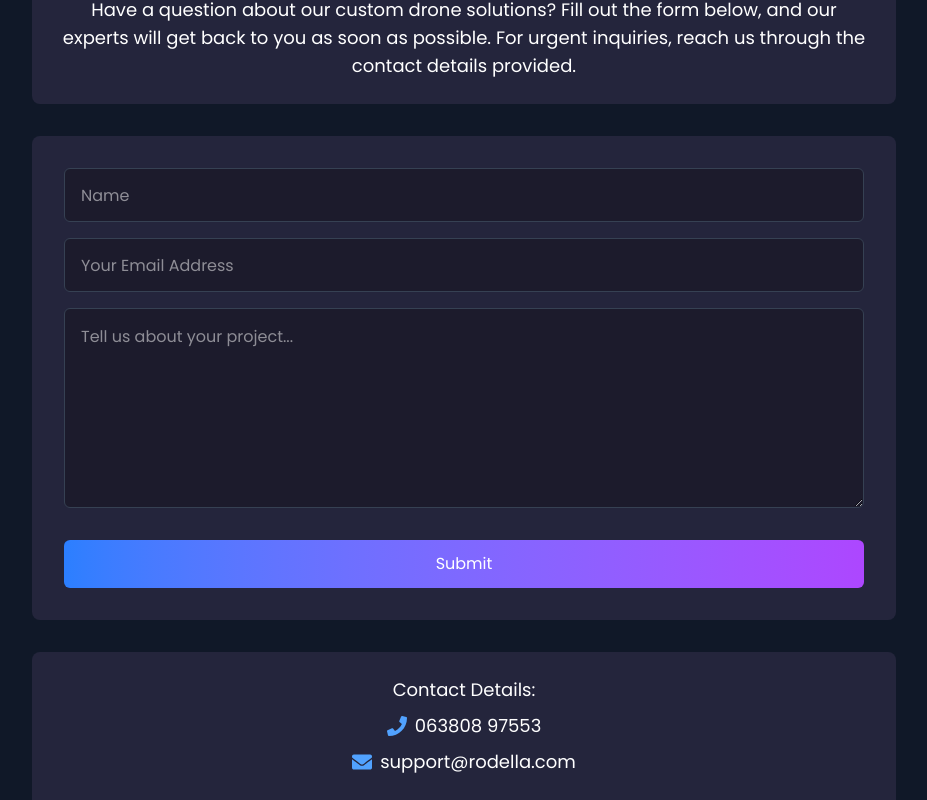
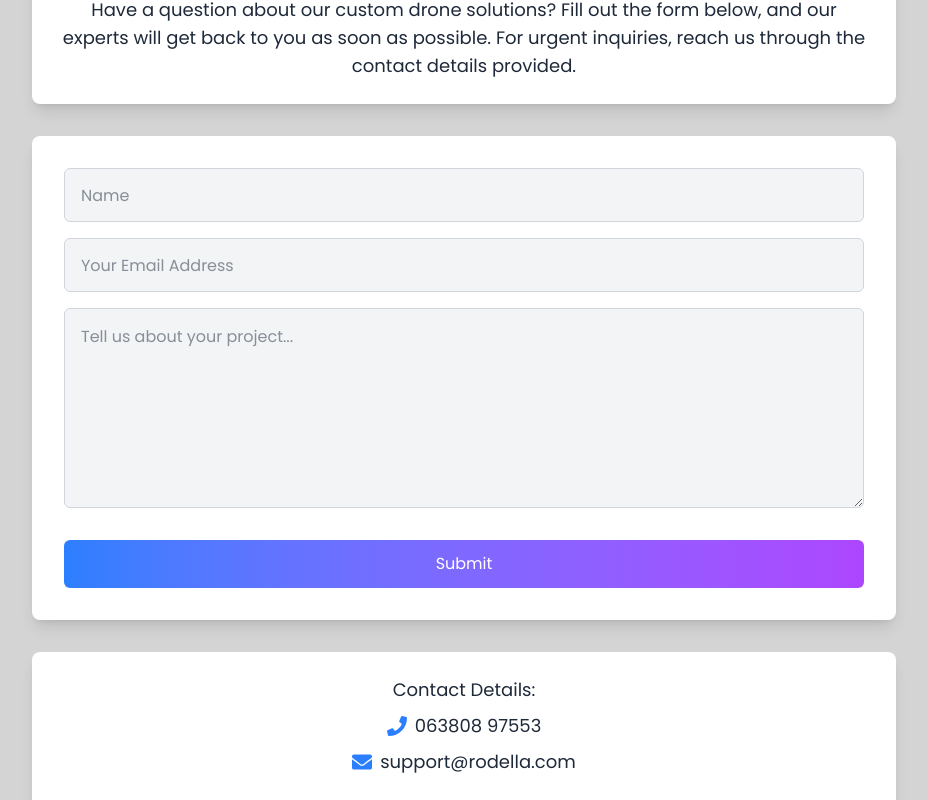
Before and after one commit to Devmangrani/JobSewa, a React (Vite) app in the folder rodella-website/: page /contact in a window 1280 px wide. Shown: the part 220-1020 px from the top of the page, without its empty margins (176-1103 px from the left). Built offline with nearby package versions, Linux system fonts and the light colour scheme.

Commit message:
Update the ContactUs Page UI

```diff
--- a/rodella-website/src/pages/ContactUs.jsx
+++ b/rodella-website/src/pages/ContactUs.jsx
@@ -29,17 +29,17 @@ const ContactUs = () => {
   };
 
   return (
-    <section className="pt-2 bg-gray-900">
+    <section className="pt-2 bg-neutral-300">
       <Navbar />
-      <div className="container mx-auto max-w-4xl px-4 py-8 text-white">
-        <h1 className="section-title text-white text-5xl font-Gilroy mb-10 text-center">
+      <div className="container mx-auto max-w-4xl px-4 py-8 text-gray-800">
+        <h1 className="section-title text-gray-800 text-5xl font-Gilroy mb-10 text-center">
           Contact Us
         </h1>
 
         <div className="grid gap-8">
           {/* Info Section */}
-          <div className="bg-[#24253C] p-6 rounded-lg text-center">
-            <p className="text-white text-lg font-Gilroy">
+          <div className="bg-white p-6 rounded-lg shadow-lg text-center">
+            <p className="text-gray-800 text-lg font-Gilroy">
               Have a question about our custom drone solutions? Fill out the
               form below, and our experts will get back to you as soon as
               possible. For urgent inquiries, reach us through the contact
@@ -48,7 +48,7 @@ const ContactUs = () => {
           </div>
 
           {/* Contact Form */}
-          <div className="bg-[#24253C] p-8 rounded-lg">
+          <div className="bg-white p-8 rounded-lg shadow-lg">
             <form
               className="flex flex-col w-full space-y-4"
               onSubmit={handleSubmit}
@@ -59,7 +59,7 @@ const ContactUs = () => {
                 placeholder="Name"
                 value={formData.name}
                 onChange={handleChange}
-                className="bg-[#1C1B2C] p-4 rounded-md border border-gray-700 focus:outline-none focus:ring-2 focus:ring-blue-500 w-full"
+                className="bg-gray-100 p-4 rounded-md border border-gray-300 focus:outline-none focus:ring-2 focus:ring-blue-500 w-full"
                 style={{ height: "54px" }}
               />
               <motion.input
@@ -68,7 +68,7 @@ const ContactUs = () => {
                 placeholder="Your Email Address"
                 value={formData.email}
                 onChange={handleChange}
-                className="bg-[#1C1B2C] p-4 rounded-md border border-gray-700 focus:outline-none focus:ring-2 focus:ring-blue-500 w-full"
+                className="bg-gray-100 p-4 rounded-md border border-gray-300 focus:outline-none focus:ring-2 focus:ring-blue-500 w-full"
                 style={{ height: "54px" }}
               />
               <motion.textarea
@@ -76,7 +76,7 @@ const ContactUs = () => {
                 placeholder="Tell us about your project..."
                 value={formData.message}
                 onChange={handleChange}
-                className="bg-[#1C1B2C] p-4 rounded-md border border-gray-700 focus:outline-none focus:ring-2 focus:ring-blue-500 w-full"
+                className="bg-gray-100 p-4 rounded-md border border-gray-300 focus:outline-none focus:ring-2 focus:ring-blue-500 w-full"
                 rows="8"
                 style={{ height: "200px" }}
               />
@@ -91,24 +91,22 @@ const ContactUs = () => {
           </div>
 
           {/* Contact Details */}
-          <div className="bg-[#24253C] p-6 rounded-lg text-center">
-            <p className="text-white text-lg font-Gilroy mb-2">
+          <div className="bg-white p-6 rounded-lg shadow-lg text-center">
+            <p className="text-gray-800 text-lg font-Gilroy mb-2">
               Contact Details:
             </p>
 
             <div className="flex items-center justify-center mb-2">
-              <FaPhone className="text-blue-400 mr-2 text-xl" />
-              <p className="text-white text-lg font-Gilroy">063808 97553</p>
+              <FaPhone className="text-blue-500 mr-2 text-xl" />
+              <p className="text-gray-800 text-lg font-Gilroy">063808 97553</p>
             </div>
             <div className="flex items-center justify-center mb-4">
-              <FaEnvelope className="text-blue-400 mr-2 text-xl" />
-              <p className="text-white text-lg font-Gilroy">
+              <FaEnvelope className="text-blue-500 mr-2 text-xl" />
+              <p className="text-gray-800 text-lg font-Gilroy">
                 support@rodella.com
               </p>
             </div>
           </div>
-
-
         </div>
       </div>
     </section>
```
